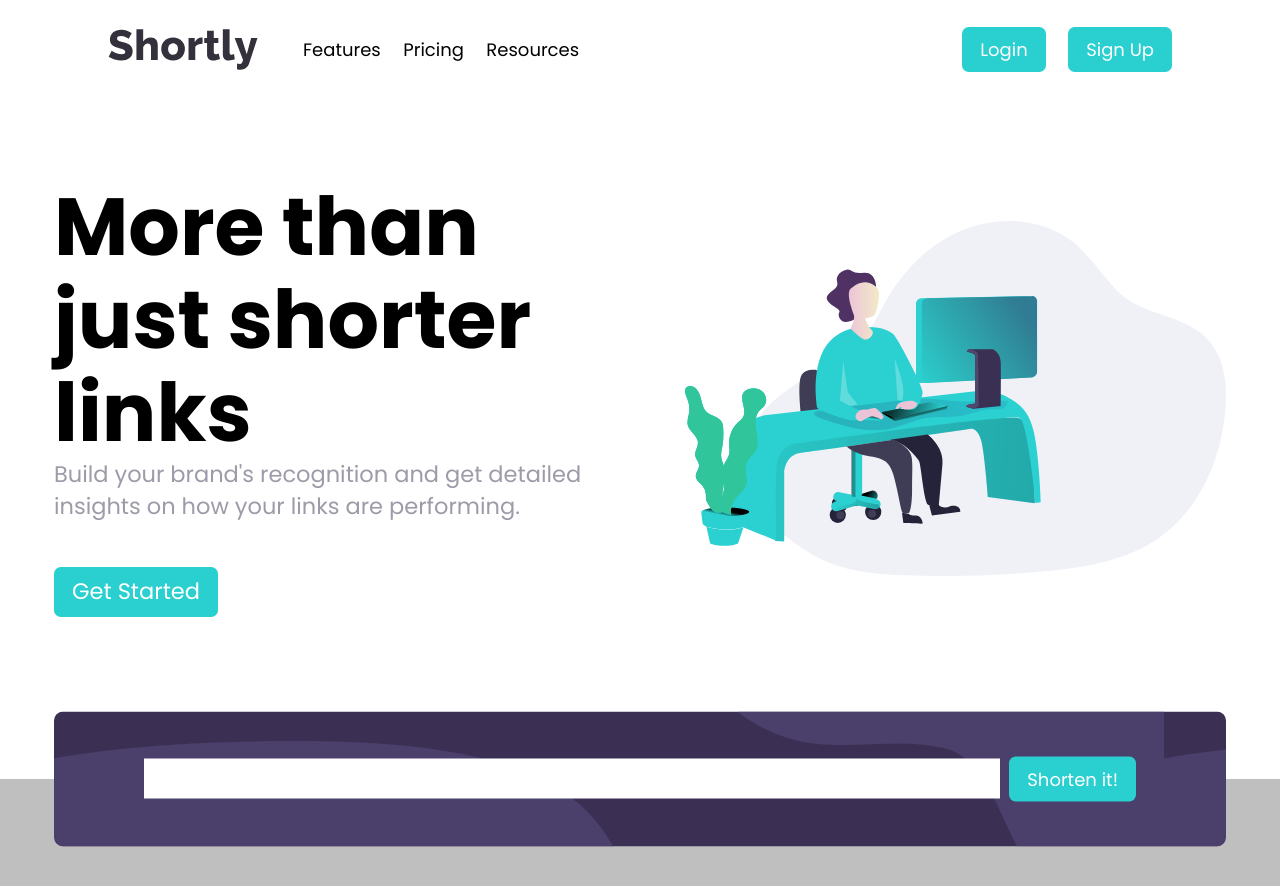
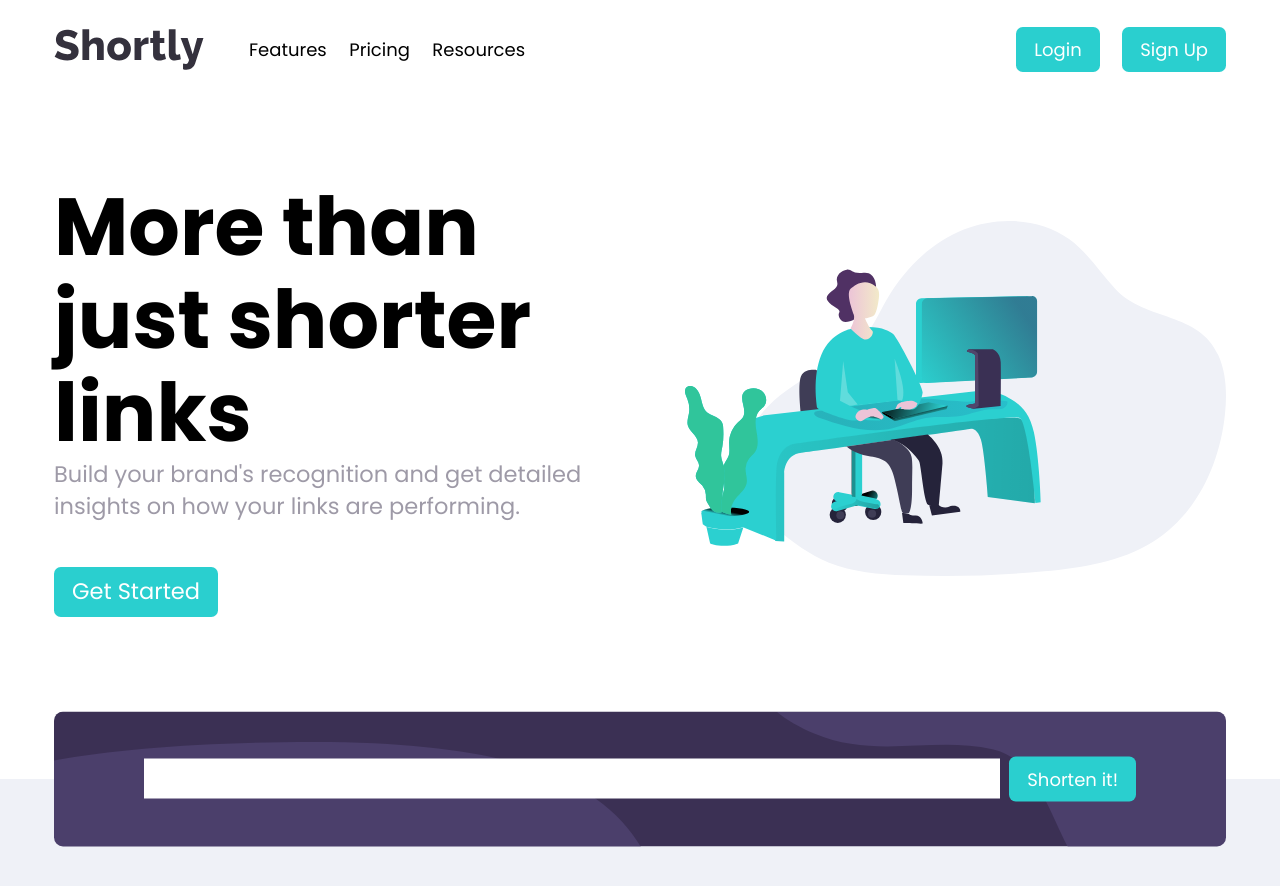
Before and after one commit to qianzhong516/url-shortener, a Next.js app: page / in a window 1280 px wide. Shown: the top 886 px of the page. Built offline with nearby package versions, Linux system fonts and the light colour scheme.

Commit message:
update navigation styles

```diff
--- a/app/components/url_shortener.tsx
+++ b/app/components/url_shortener.tsx
@@ -22,7 +22,7 @@ export default function UrlShortener({
 
     return (
         <>
-            <form action={formAction} ref={ref} className='flex flex-wrap-reverse min-w-full items-center justify-between gap-x-2 bg-dark-violet bg-[url("/bg-shorten-desktop.svg")] px-20 py-18 py-10 rounded-lg text-white'>
+            <form action={formAction} ref={ref} className='flex flex-wrap-reverse min-w-full items-center justify-between gap-x-2 bg-dark-violet bg-[url("/bg-shorten-desktop.svg")] bg-no-repeat bg-cover px-20 py-18 py-10 rounded-lg text-white'>
                 <input type='text' name='longUrl' id='longUrl' className='flex-1 p-1 text-black min-h-[40px]' />
                 <Button type='submit' disabled={status === 'loading'} >Shorten it!</Button>
             </form>
--- a/app/components/url_shortener_section.tsx
+++ b/app/components/url_shortener_section.tsx
@@ -2,7 +2,7 @@ import { convertUrl } from "../server_actions";
 import UrlShortener from "./url_shortener";
 
 export default function UrlShortenerSection() {
-    return <section className='flex flex-col items-center w-full bg-gray h-96'>
+    return <section className='flex flex-col items-center w-full bg-light-gray h-96'>
         <div className='-translate-y-1/2 w-full max-w-lg px-12'>
             <UrlShortener onShortenUrl={convertUrl} />
         </div>
--- a/app/globals.css
+++ b/app/globals.css
@@ -5,6 +5,10 @@
 :root {
   --foreground-rgb: 0, 0, 0;
   font-size: 18px;
+}
+
+* {
+  box-sizing: border-box;
 }
 
 @media (prefers-color-scheme: dark) {
--- a/app/ui/navigation/navigation.tsx
+++ b/app/ui/navigation/navigation.tsx
@@ -3,7 +3,8 @@ import Image from 'next/image'
 import Button from '@/app/ui/button/button';
 
 export default function Navigation() {
-    return <div className='flex items-center justify-between px-24 pt-6'>
+    return <div className='flex justify-center mt-6'>
+        <div className='flex w-full max-w-lg justify-between items-center px-12'>
             <div className='flex items-center gap-10'>
                 <Image src="/logo.svg" width={150} height={80} alt='' />
                 <NavLinks />
@@ -12,5 +13,6 @@ export default function Navigation() {
                 <Button>Login</Button>
                 <Button>Sign Up</Button>
             </div>
+        </div>
     </div>;
 }
--- a/tailwind.config.ts
+++ b/tailwind.config.ts
@@ -11,6 +11,7 @@ const config: Config = {
       cyan: '#2acfcf',
       red: '#f46262',
       gray: '#bfbfbf',
+      'light-gray': '#eff1f7',
       white: '#ffffff',
       black: '#000000',
     },
```
Lines whose indentation alone changed are shown as unchanged.
